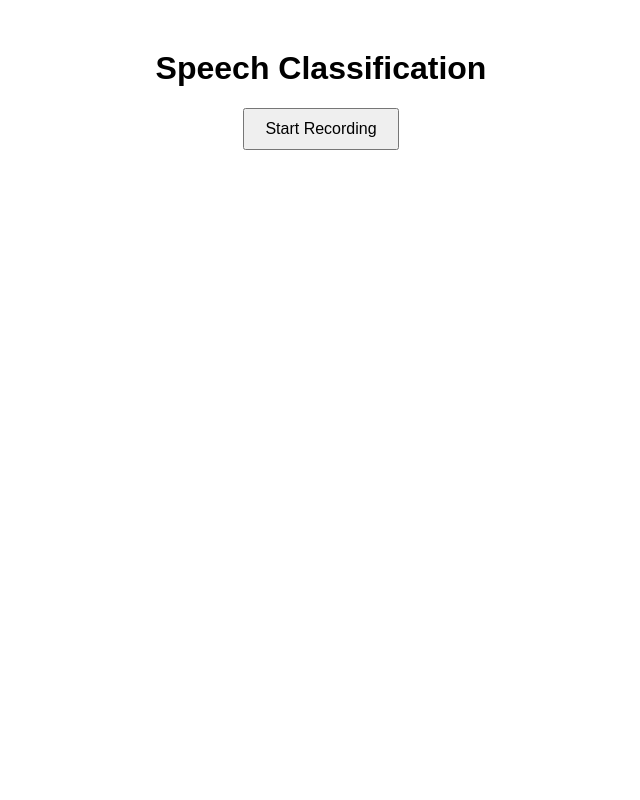
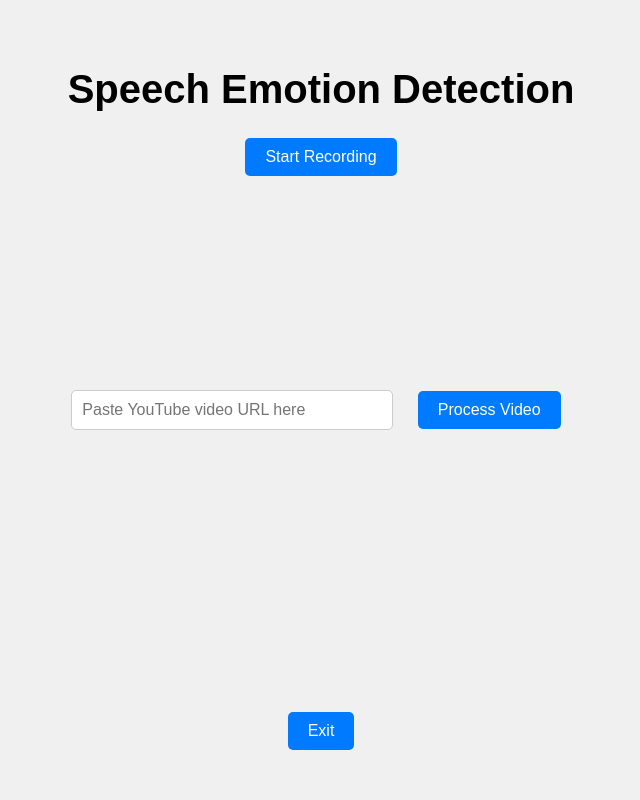
Before and after one commit to ludvious/multimedia-emotion-recognition, a Flask app: page /speech-emotion in a window 1280 px wide. Shown: the whole page, without its empty margins (319-959 px from the left). Run offline with Flask 3, Linux system fonts and the light colour scheme; parts of the project's set-up code (start-up, migrations or seed data) failed here and were passed over.

Commit message:
fix inferencing for speech; cooking the frontend; update todo

```diff
--- a/app.py
+++ b/app.py
@@ -1,11 +1,8 @@
 from flask import Flask, render_template, Response, request, jsonify
-import librosa, os
-from io import BytesIO
 from services.face_emotion_service import FaceEmotionService
-from services.speech_emotion_service import speechEmotionPredictor
-from preprocessing.audio_processing import AudioProcessing
+from services.speech_emotion_service import SpeechEmotionService
 
-app = Flask(__name__)
+app = Flask(__name__, template_folder='templates')
 
 @app.route('/')
 def index():
@@ -36,7 +33,18 @@ def video_feed():
 
 @app.route('/predict-audio', methods=['POST'])
 def predict_audio():
-    return
+    if 'audio' not in request.files:
+        return Response(jsonify({'error': 'No audio file uploaded'}), status=400, mimetype='application/json')
+
+    model_path = 'path_to_speech_model.keras'
+    speech_service = SpeechEmotionService(model_path)
+    try:
+        # Get the audio file from the request
+        audio = request.files['audio']
+        emotion = speech_service.predict(audio)
+        return Response(jsonify({'Speech emotion detected': emotion}), status=200, mimetype='application/json')
+    except Exception as e:
+        return Response(jsonify({'error': str(e)}), status=500, mimetype='application/json')
 
 if __name__ == '__main__':
     app.run(debug=True)
--- a/services/face_emotion_service.py
+++ b/services/face_emotion_service.py
@@ -2,7 +2,6 @@ import cv2
 import numpy as np
 from keras.api.models import load_model
 from keras.api.preprocessing.image import img_to_array
-import os
 from config import LABELS, TF_ENABLE_ONEDNN_OPTS
 
 class FaceEmotionService:
--- a/templates/speech_service.html
+++ b/templates/speech_service.html
@@ -3,71 +3,134 @@
 <head>
     <meta charset="UTF-8">
     <meta name="viewport" content="width=device-width, initial-scale=1.0">
-    <title>Speech Classification</title>
+    <title>Multimodal Emotion Recognition WebApp</title>
     <style>
         body {
             font-family: Arial, sans-serif;
+            margin: 0;
+            padding: 0;
+            height: 100vh;
+            background-color: #f0f0f0;
+            display: flex;
+            flex-direction: column;
+            justify-content: center;
+            align-items: center;
+        }
+
+        .center-top {
+            position: absolute;
+            top: 5%;
             text-align: center;
-            margin: 50px;
         }
+
+        h1 {
+            font-size: 2.5rem;
+            margin-bottom: 1rem;
+        }
+
         button {
+            font-size: 16px;
             padding: 10px 20px;
+            margin: 10px;
+            border: none;
+            border-radius: 5px;
+            cursor: pointer;
+            background-color: #007bff;
+            color: white;
+        }
+
+        button:hover {
+            background-color: #0056b3;
+        }
+
+        .container {
+            text-align: center;
+            margin-top: 20px;
+        }
+
+        .exit-container {
+            position: absolute;
+            bottom: 5%;
+            text-align: center;
+            width: 100%;
+        }
+
+        input[type="text"] {
+            padding: 10px;
             font-size: 16px;
+            width: 300px;
+            margin-right: 10px;
+            border-radius: 5px;
+            border: 1px solid #ccc;
         }
+
         #status {
             margin-top: 20px;
+            font-size: 1.2rem;
+            color: #333;
         }
     </style>
 </head>
 <body>
 
-<h1>Speech Classification</h1>
+    <div class="center-top">
+        <h1>Speech Emotion Detection</h1>
 
         <button id="recordButton">Start Recording</button>
+        <div id="status"></div>
+    </div>
 
-<div id="status"></div>
+    <!-- Section for YouTube URL input -->
+    <div class="container">
+        <input type="text" id="youtubeUrl" placeholder="Paste YouTube video URL here">
+        <button onclick="processYouTubeUrl()">Process Video</button>
+    </div>
+
+    <!-- Section for 'Exit' button -->
+    <div class="exit-container">
+        <button onclick="navigateToRoute('')">Exit</button>
+    </div>
 
     <script>
         const recordButton = document.getElementById('recordButton');
         const statusDiv = document.getElementById('status');
         let mediaRecorder;
         let audioChunks = [];
-    const duration = 4000;  // Set the duration of recording for 5 seconds (5000 ms)
+        const duration = 4000;  // Set the duration of recording for 4 seconds (4000 ms)
 
         recordButton.addEventListener('click', () => {
             startRecording();
         });
 
         function startRecording() {
-        // Method for add taudio and for testing
-        // Ask the user for microphone access
+            // Method for adding audio and testing
             navigator.mediaDevices.getUserMedia({ audio: true })
                 .then(stream => {
                     mediaRecorder = new MediaRecorder(stream);
                     mediaRecorder.start();
 
-                statusDiv.innerHTML = "* Start Recording...";
+                    statusDiv.innerHTML = "* Start Recording... ";
 
-                // Store audio data as it comes in
+                    // Store audio data
                     mediaRecorder.ondataavailable = event => {
                         audioChunks.push(event.data);
                     };
 
-                // Stop the recording after the set duration
+                    // Stop recording after the set duration
                     setTimeout(() => {
                         mediaRecorder.stop();
-                    statusDiv.innerHTML = "Recording stopped.";
+                        statusDiv.innerHTML = "* Stop recording ... ";
                     }, duration);
 
-                // When the recording stops, send the audio to the server
+                    // Send the recorded audio to the server
                     mediaRecorder.onstop = () => {
                         const audioBlob = new Blob(audioChunks, { type: 'audio/wav' });
                         sendAudioToServer(audioBlob);
-                    audioChunks = [];  // Clear the chunks for the next recording
+                        audioChunks = [];  // Clear chunks for the next recording
                     };
                 })
                 .catch(err => {
-                console.error('The following error occurred: ' + err);
+                    console.error('Error: ' + err);
                 });
         }
 
@@ -88,7 +151,36 @@
                 statusDiv.innerHTML = `Error: ${error}`;
             });
         }
+
+        // Function to send YouTube URL to server
+        function processYouTubeUrl() {
+            const youtubeUrl = document.getElementById('youtubeUrl').value;
+
+            if (!youtubeUrl) {
+                alert('Please enter a YouTube video URL.');
+                return;
+            }
+
+            const formData = new FormData();
+            formData.append('youtubeUrl', youtubeUrl);
+
+            fetch('http://127.0.0.1:5000/process-youtube-video', {
+                method: 'POST',
+                body: formData
+            })
+            .then(response => response.json())
+            .then(data => {
+                statusDiv.innerHTML = `Video Processing: ${data.message}`;
+            })
+            .catch(error => {
+                statusDiv.innerHTML = `Error: ${error}`;
+            });
+        }
+
+        function navigateToRoute(route) {
+            const baseURL = 'http://127.0.0.1:5000/';
+            window.location.href = baseURL + route;
+        }
     </script>
-
 </body>
 </html>
```
Also changed, not shown: preprocessing/audio_processing.py (+3 -6 lines), services/speech_emotion_service.py (+24 -19 lines), templates/face_service.html (+25 -7 lines), README.md. Lines whose indentation alone changed are shown as unchanged.
